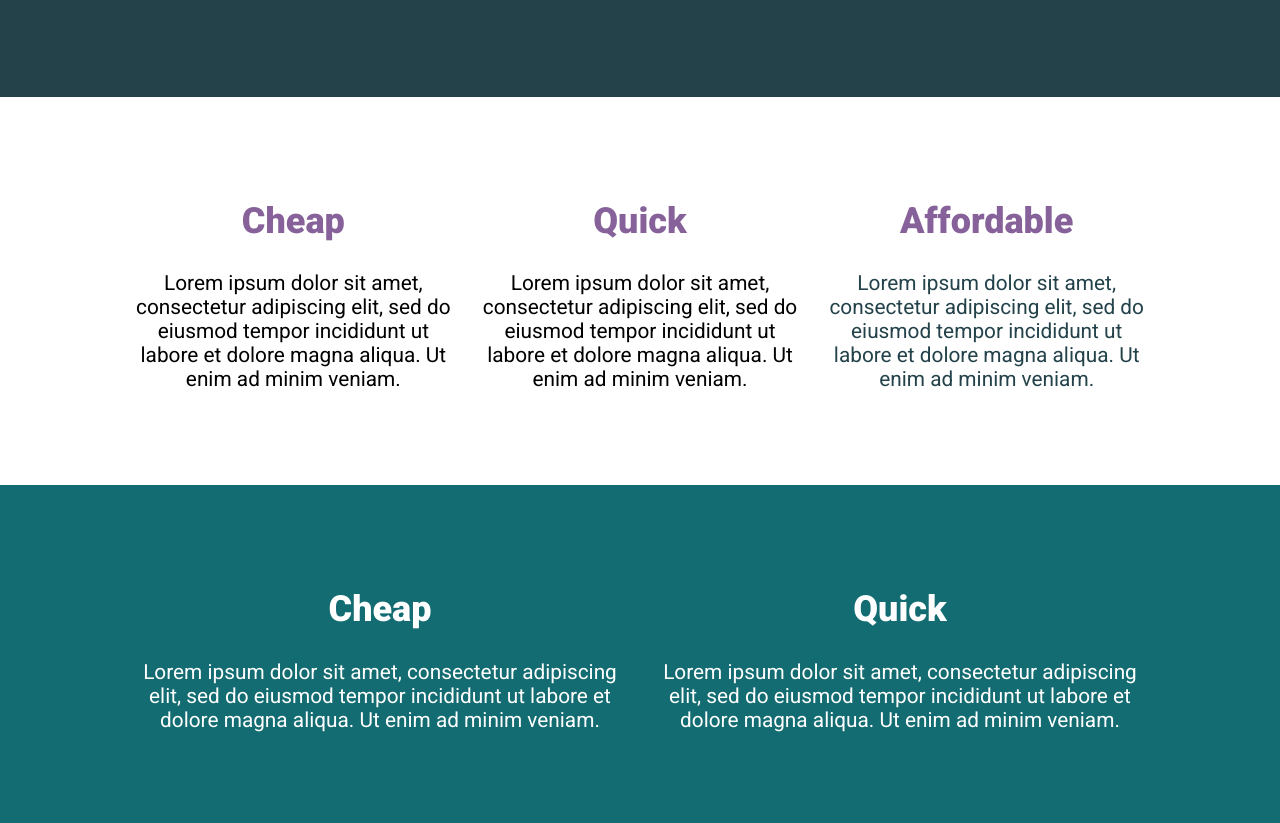
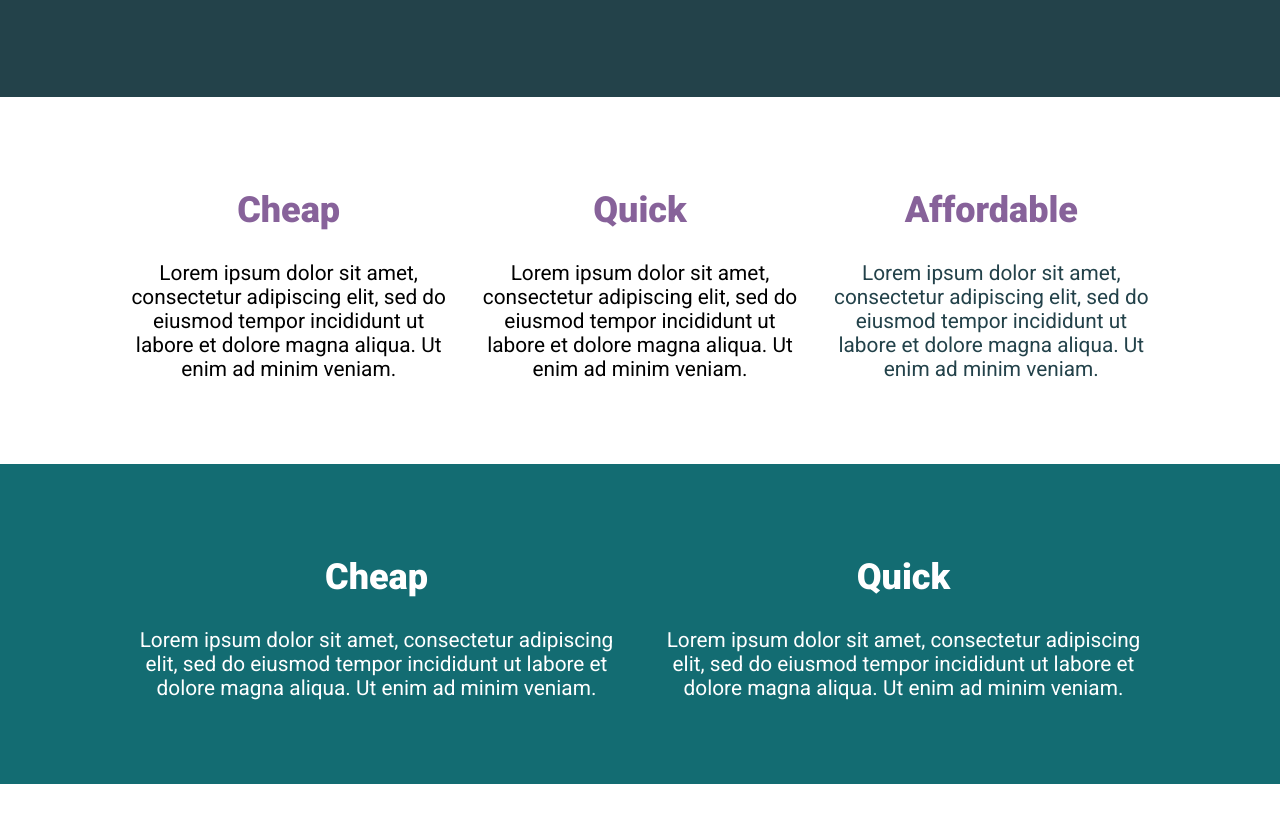
Before and after one commit to cardosojse/css-responsive, a plain HTML site: page challenge4/index.html in a window 1280 px wide. Shown: the part 471-1294 px from the top of the page. After the commit the page ends 1255 px from the top, so only its background shows below. Drawn offline with Linux system fonts and the light colour scheme.

Commit message:
modified

```diff
--- a/challenge4/index.html
+++ b/challenge4/index.html
@@ -11,7 +11,7 @@
     <div class="hero">
         <div class="container">
             <div class="hero__text">
-                <h1>Responsive layouts don’t have to be a struggle</h1>
+                <h1>Responsive layouts don't have to be a struggle</h1>
                 <p>Lorem ipsum dolor sit amet, consectetur adipiscing elit, sed do eiusmod tempor incididunt ut labore et dolore magna aliqua. Ut enim ad minim veniam.</p>
                 <a href="#" class="btn">I want to learn</a>
             </div>
@@ -20,20 +20,20 @@
     <div class="container">
         <div class="row">
             <div class="col">
-                <h2>Cheap</h2>
+                <h2 class="purple__title">Cheap</h2>
                 <p>Lorem ipsum dolor sit amet, consectetur adipiscing elit, sed do eiusmod tempor incididunt ut labore et dolore magna aliqua. Ut enim ad minim veniam.</p>
             </div>
             <div class="col">
-                <h2>Quick</h2>
+                <h2 class="purple__title">Quick</h2>
                 <p>Lorem ipsum dolor sit amet, consectetur adipiscing elit, sed do eiusmod tempor incididunt ut labore et dolore magna aliqua. Ut enim ad minim veniam.</p>
             </div>
             <div class="col">
-                <h2>Affordable</h2>
+                <h2 class="purple__title">Affordable</h2>
                 <p>Lorem ipsum dolor sit amet, consectetur adipiscing elit, sed do eiusmod tempor incididunt ut labore et dolore magna aliqua. Ut enim ad minim veniam.</p>
             </div>
         </div>
     </div>
-    <div class="footer">
+    <div class="bottom__row">
         <div class="container">
             <div class="row">
                 <div class="col">
--- a/challenge4/style.css
+++ b/challenge4/style.css
@@ -35,8 +35,9 @@ h1 {
 
 h2{
     font-size: 2.25rem;
-    color: #87629A;
 }
+
+.purple__title{color: #87629A;}
 
 .container {
     width: 80%;
@@ -49,7 +50,7 @@ h2{
     display: flex;
     /* can't use yet */
     /* gap: 100px; */
-    padding: 3.5em 0;
+    padding: 3em 0;
 }
 
 .col {
@@ -63,7 +64,7 @@ h2{
 }
 
 .col + .col{
-    margin-left: 16px;
+    margin-left: 30px;
 }
 
 .hero {
@@ -96,10 +97,7 @@ h2{
     opacity: .75;
 }
 
-.footer{
+.bottom__row{
     background-color: #136C72;
     color: #FFF;
 }
-.footer h2{
-    color: #FFF;
-}
```
